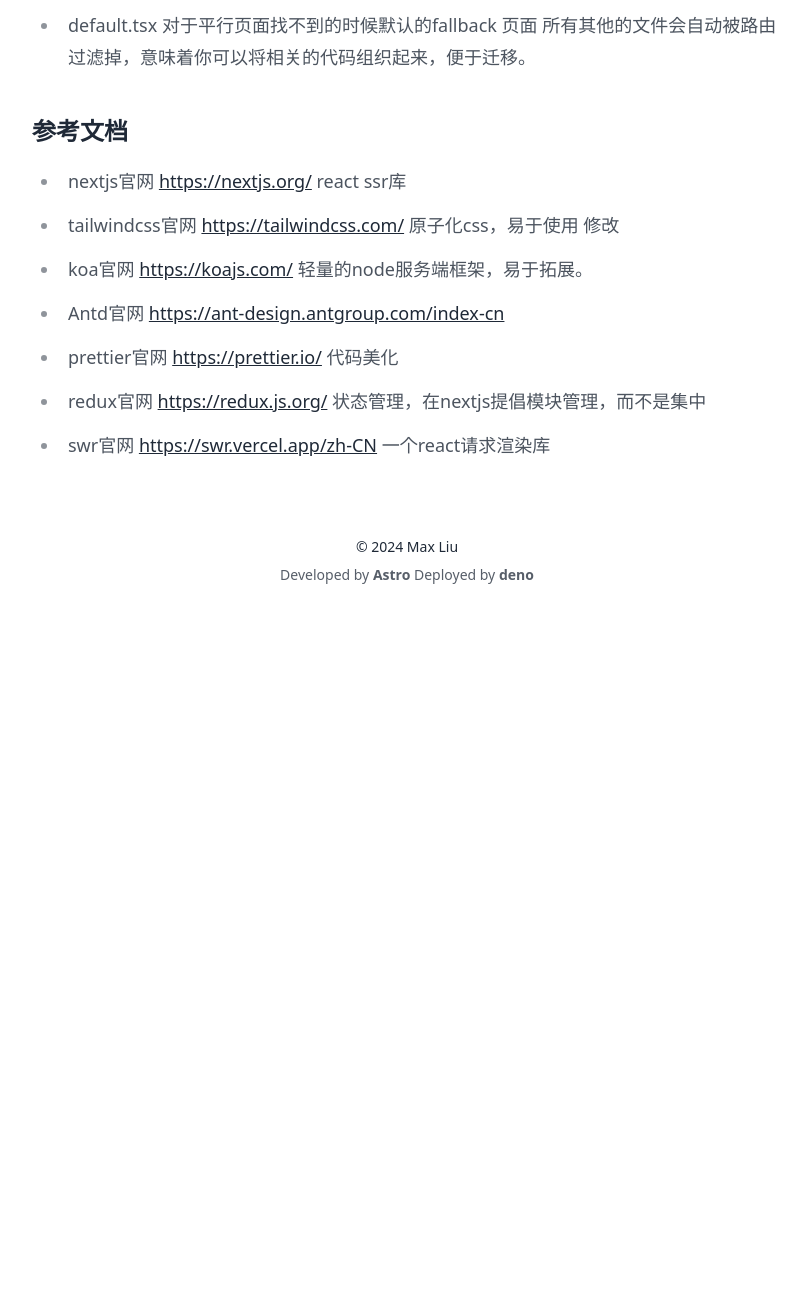
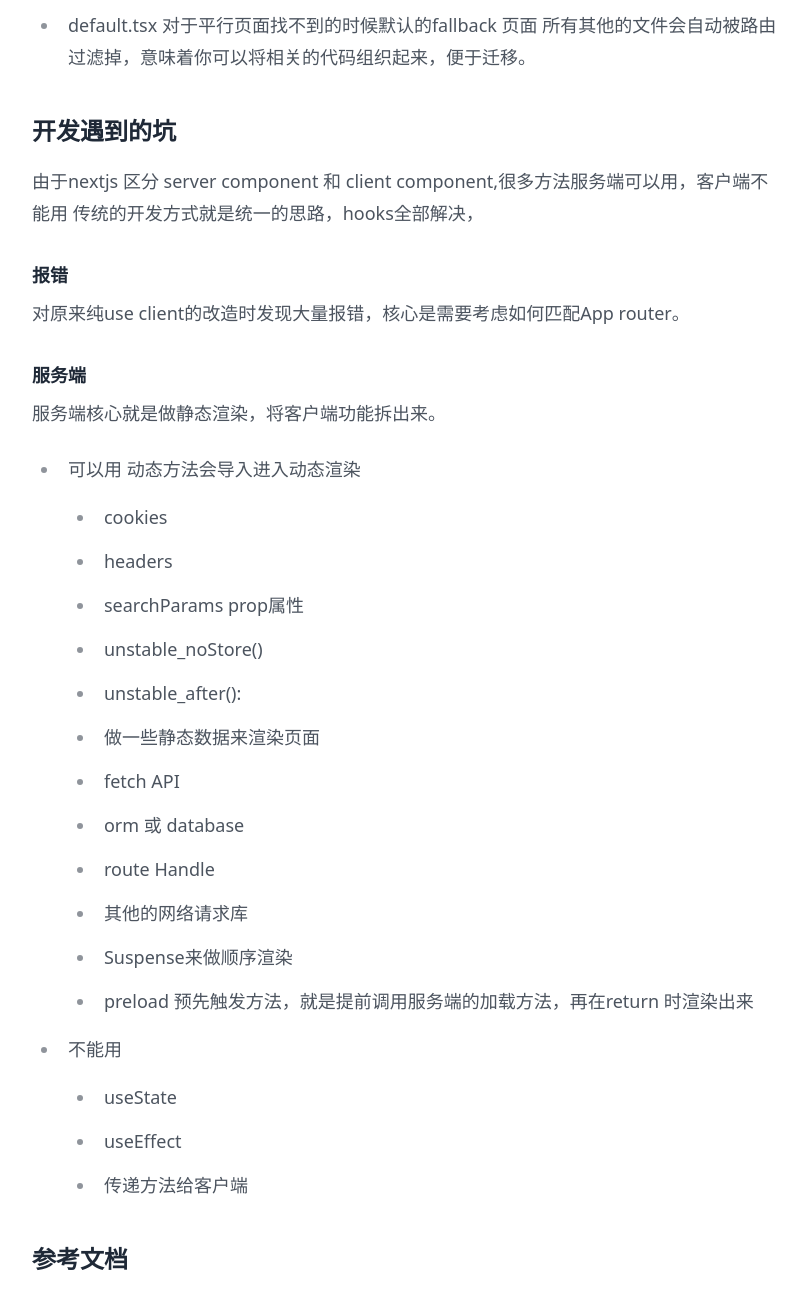
Before and after one commit to swliu920322/swliu920322.github.io, an Astro site: page /record/frontend/Nextjs-koa-redis.md in a window 1280 px wide. Shown: the part 1107-2397 px from the top of the page, without its empty margins (385-1191 px from the left). Before the commit the page ends 1712 px from the top, so only its background shows below. Built offline with nearby package versions, Linux system fonts and the light colour scheme; Astro itself is replaced by a stand-in of ours.

Commit message:
feat: add server useage way

```diff
--- a/src/content/blog/frontend/Nextjs-koa-redis.md
+++ b/src/content/blog/frontend/Nextjs-koa-redis.md
@@ -5,21 +5,26 @@ pubDate: "2024-7-12"
 heroImage: "/post_img.webp"
 tags: [ "前端" ]
 ---
+
 上个月跟着做了一个Nextjs + koa + redis的项目，和5年前比变化很大。
+
 - 新增AppRouter架构，通过React Server Component,性能更强了
 - 增加了Route的API处理方式，偏向全栈框架了。
 - koa早期处理数据库redis访问和前端请求代理加授权。
 - redis通过库来配合session自动处理，只存用户信息和授权数据
-因为视频内容是5年前的，nextjs变化很大，新的架构性能很很快。
+  因为视频内容是5年前的，nextjs变化很大，新的架构性能很很快。
 
 ### 介绍
+
 Nextjs是React的一个SSR框架，新升级了App router模式通过RSC进一步做了js加载的优化。
 主要就是将RSC组件拆出js bundle，然后传输html，js，css，先将html，css传输给浏览器渲染，等待js传输后，注水使页面可交互。
 极大的减少了js传递体积，从而优化了性能。
 
 ### App router的不同
+
 特定文件名
-- layout.tsx  布局文件，路由跳转时会重用，
+
+- layout.tsx 布局文件，路由跳转时会重用，
 - page.tsx 页面文件
 - loading.tsx 加载时UI渲染
 - not-found.tsx 找不到时渲染
@@ -28,9 +33,41 @@ Nextjs是React的一个SSR框架，新升级了App router模式通过RSC进一
 - route.ts Api接口层
 - template.tsx 与布局相关，但每次会重新生成实例
 - default.tsx 对于平行页面找不到的时候默认的fallback 页面
-所有其他的文件会自动被路由过滤掉，意味着你可以将相关的代码组织起来，便于迁移。
+  所有其他的文件会自动被路由过滤掉，意味着你可以将相关的代码组织起来，便于迁移。
+
+### 开发遇到的坑
+
+由于nextjs 区分 server component 和 client component,很多方法服务端可以用，客户端不能用
+传统的开发方式就是统一的思路，hooks全部解决，
+
+#### 报错
+
+对原来纯use client的改造时发现大量报错，核心是需要考虑如何匹配App router。
+
+#### 服务端
+
+服务端核心就是做静态渲染，将客户端功能拆出来。
+
+- 可以用 动态方法会导入进入动态渲染
+    - cookies
+    - headers
+    - searchParams prop属性
+    - unstable_noStore()
+    - unstable_after():
+    - 做一些静态数据来渲染页面
+    - fetch API
+    - orm 或 database
+    - route Handle
+    - 其他的网络请求库
+    - Suspense来做顺序渲染
+    - preload 预先触发方法，就是提前调用服务端的加载方法，再在return 时渲染出来
+- 不能用
+    - useState
+    - useEffect
+    - 传递方法给客户端
 
 ### 参考文档
+
 - nextjs官网 https://nextjs.org/ react ssr库
 - tailwindcss官网 https://tailwindcss.com/ 原子化css，易于使用 修改
 - koa官网 https://koajs.com/ 轻量的node服务端框架，易于拓展。
```
